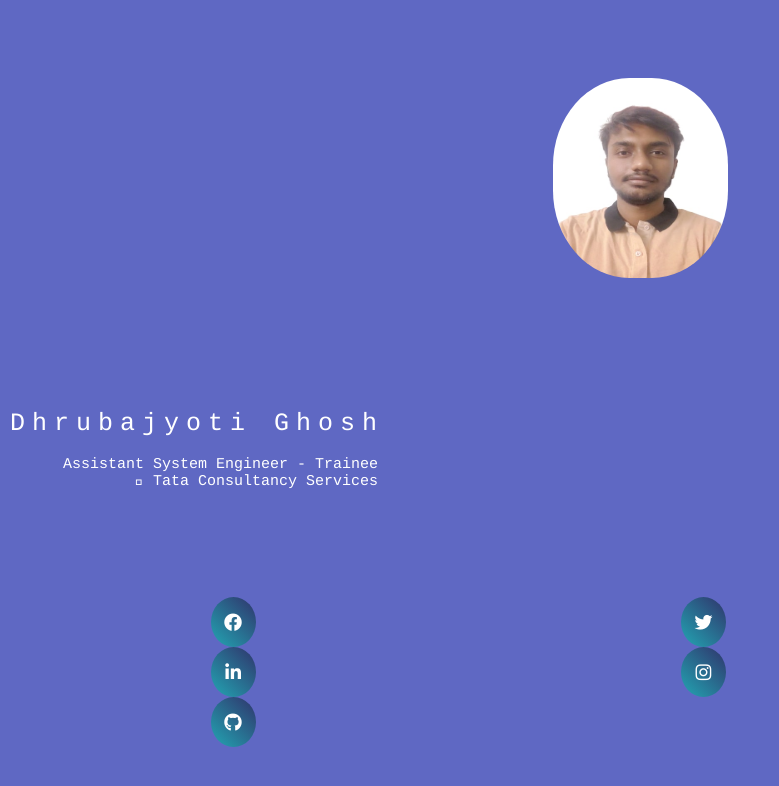
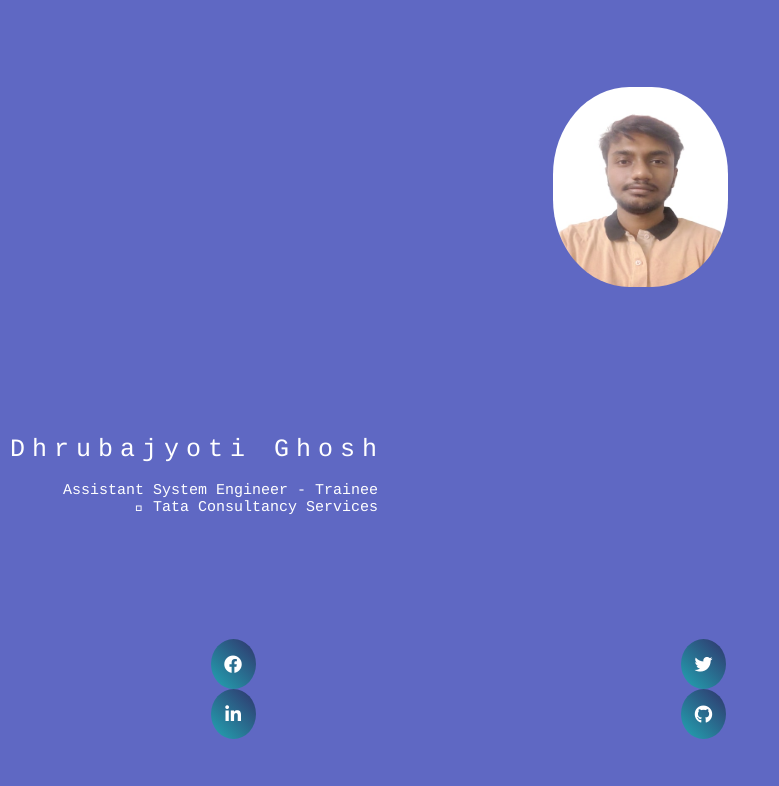
Before and after one commit to dhrubaghosh/.github.io, a plain HTML site: page index.html in a window 1280 px wide. Shown: the whole page, without its empty margins (0-779 px from the left). Drawn offline with Linux system fonts and the light colour scheme.

Commit message:
Update index.html

```diff
--- a/index.html
+++ b/index.html
@@ -28,7 +28,7 @@
       <a href="https://www.facebook.com/dhruba.ghosh218/"><i class="fab fa-facebook"></i></a>
       <a href="https://twitter.com/dhruba218"><i class="fab fa-twitter"></i></a>
       <a href="https://www.linkedin.com/in/dhrubajyoti-ghosh/"><i class="fab fa-linkedin-in"></i></a>
-      <a href="https://www.instagram.com/dhrubaghosh/"><i class="fab fa-instagram"></i></a>
+
       <a href="https://github.com/dhrubaghosh"><i class="fab fa-github"></i></a>
     </div>
   </footer>
```
